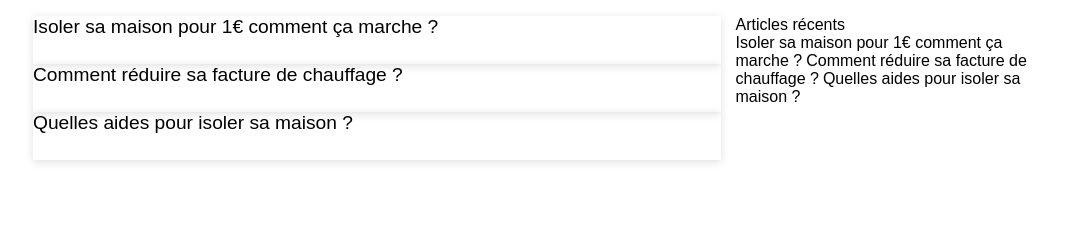
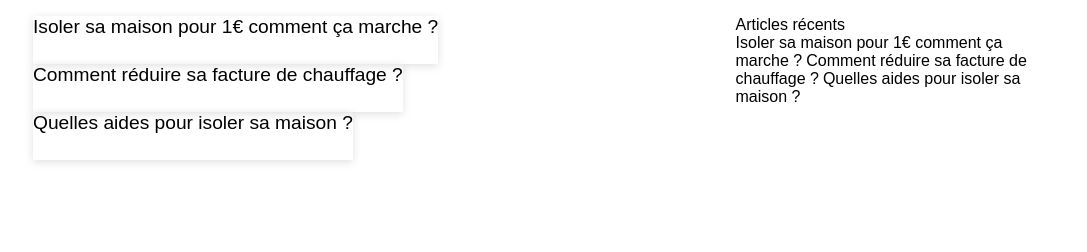
Before and after one commit to ozymedia/finay, a Jekyll site: the page built from actualites.html, in a window 1280 px wide. Shown: the part 540-792 px from the top of the page, without its empty margins (95-1182 px from the left). Built offline with Jekyll 4.4.1, drawn with Linux system fonts in a browser that asks for light colours; some web fonts are replaced; a script that is not in the unit is left out.

Commit message:
change css

```diff
--- a/_sass/post.scss
+++ b/_sass/post.scss
@@ -75,6 +75,11 @@
   flex-wrap: wrap;
   margin-bottom:0;
   padding-bottom: 0;
+  a {
+    cursor: pointer;
+    display: flex;
+    justify-content: center;
+    align-items: center;
     li {
       margin: 0px;
       padding: 0px;
@@ -89,6 +94,7 @@
       }
       //border-bottom: solid 2px $yellow;
       //border-style: none none double;
+    }
   }
 }
 #posts-recent {
--- a/actualites.html
+++ b/actualites.html
@@ -7,11 +7,11 @@
 <div id="posts-page">
   <ul id="posts-index" class="">
     {% for post in site.posts %}
-      <li>
-        <a href="{{ post.url }}">
+      <a href="{{ post.url }}">
+        <li>
           <h2>{{ post.title }}</h2>
-        </a>
-      </li>
+        </li>
+      </a>
     {% endfor %}
   </ul>
   <div id="posts-recent">
```
Lines whose indentation alone changed are shown as unchanged.
